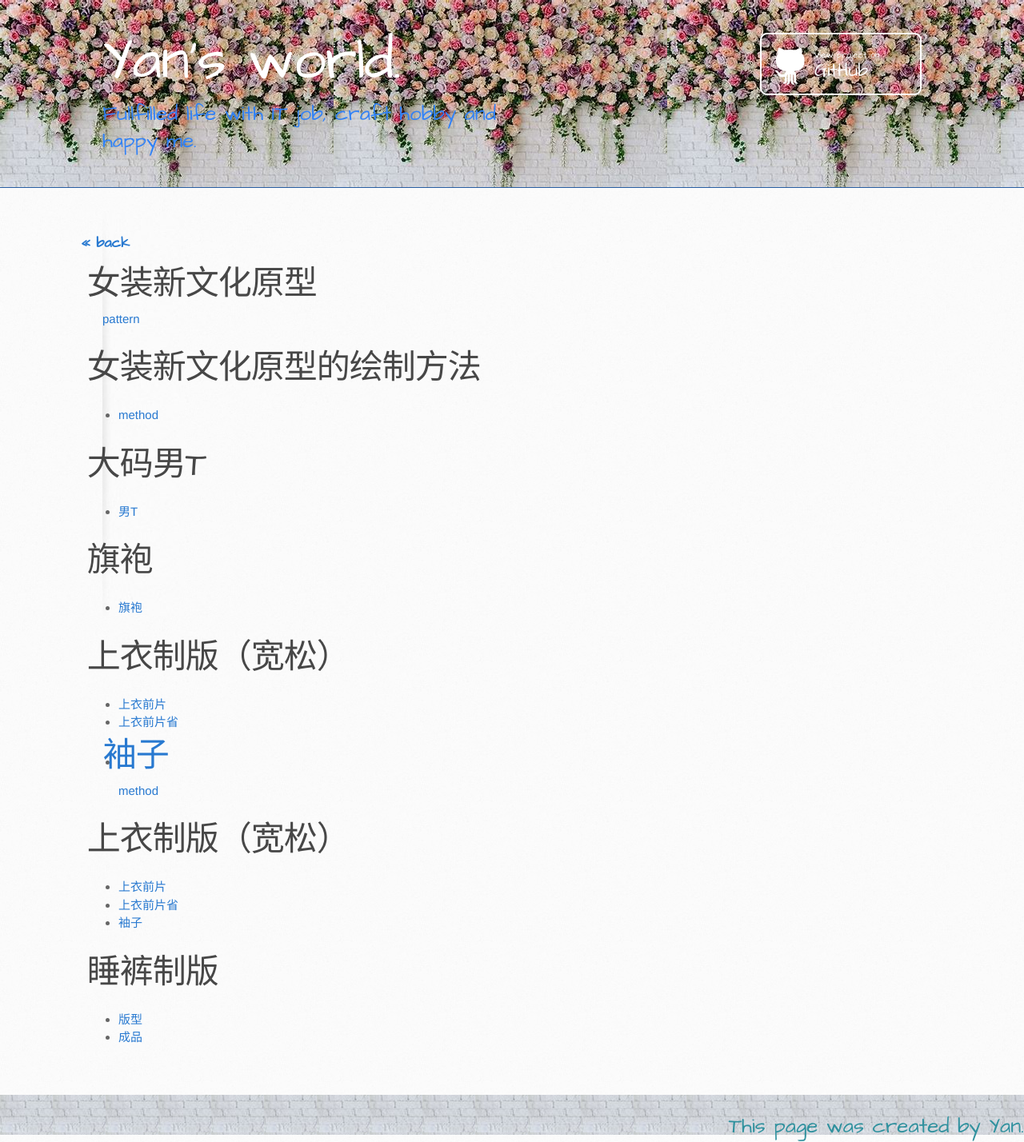
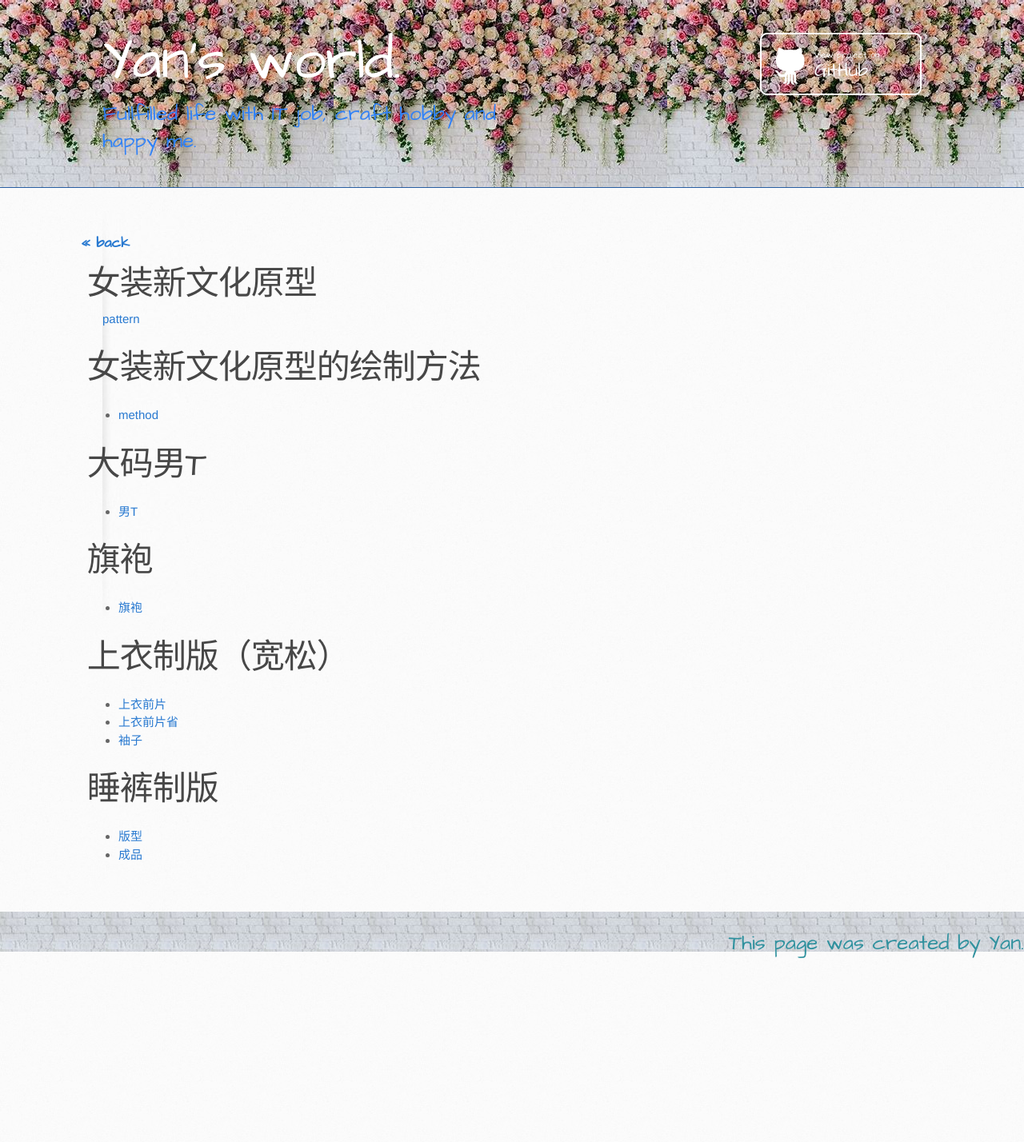
Before and after one commit to itcraftme/itcraftme, a Jekyll site: the page built from docs/craft/tailor.md, in a window 1280 px wide. Shown: the whole page at 80% size. Built offline with Jekyll 4.4.1, drawn with Linux system fonts in a browser that asks for light colours; our own code applies the rules of GitHub Pages for plain Markdown files; after the commit the page ends 1199 px from its top, so only the background shows below that.

Commit message:
Update tailor.md

```diff
--- a/docs/craft/tailor.md
+++ b/docs/craft/tailor.md
@@ -14,13 +14,6 @@
 
 # 上衣制版（宽松）
 - [上衣前片](./Images/top.jpg)
-- [上衣前片省](./Images/sang.jpg)
-- [袖子](./Images/sleeve.jpg)
-=======
-[method](https://www.zhihu.com/tardis/zm/art/188759932?source_id=1003)
-
-# 上衣制版（宽松）
-- [上衣前片](./Images/top.jpg)
 - [上衣前片省](./Images/topsang.jpg)
 - [袖子](./Images/sleeve.jpg)
 
```
